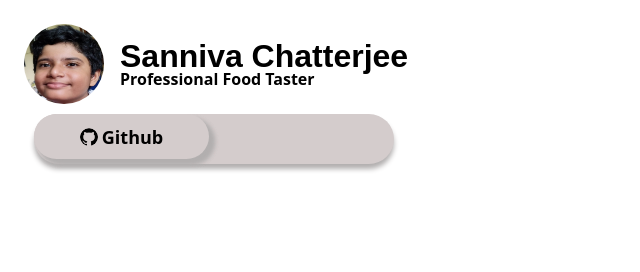
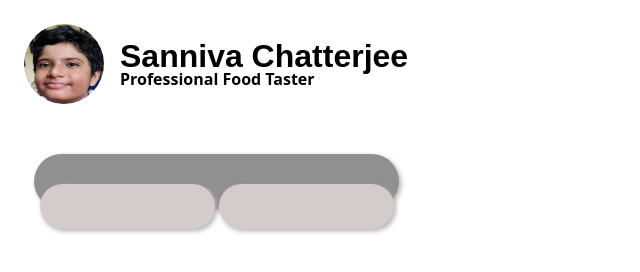
Before and after one commit to RIKUPLAYZ/my-first-website, a plain HTML site: page hacku/index.html in a window 1280 px wide. Shown: the whole page, without its empty margins (0-640 px from the left). Drawn offline with Linux system fonts and the light colour scheme.

Commit message:
DONT SEE THIS

```diff
--- a/hacku/index.html
+++ b/hacku/index.html
@@ -20,13 +20,12 @@
     <div class="container2">
 
         <div class="rectangle">
-    <a href="https://github.com/RIKUPLAYZ" class="rectangle2" style="text-decoration: none;">
-        <div class="rectangle2">
-            <img style="width: 18px; height: 18px;" src="./github-logo.png" />
-            <h3>Github</h3>
+            <div class="rectangle2"></div>
+
+            <div class="rectangle3"></div>
         </div>
-    </a>
-</div>
+
+    </div>
 
 
 </body>
--- a/hacku/op.css
+++ b/hacku/op.css
@@ -28,30 +28,6 @@ h2 {
     font-weight: 600;
     font-family: system-ui, -apple-system, BlinkMacSystemFont, 'Segoe UI', Roboto, Oxygen, Ubuntu, Cantarell, 'Open Sans', 'Helvetica Neue', sans-serif;
 }
-.rectangle {
-    width: 360px;
-    height: 50px;
-    border-radius: 100px;
-    box-shadow: 0px 5px 5px rgb(178, 175, 175);
-    background-color: #d4cccc;
-}
-.container2 {
-    align-items: center;
-    margin-top: 10px;
-    margin-left: 10px;
-
-}
-.rectangle2 {
-    width: 175px;
-    height: 45px;
-    border-radius: 100px;
-    box-shadow: 5px 5px 5px rgb(178, 175, 175);
-    background-color: #d4cccc;
-    display: flex;
-    justify-content: center;
-    align-items: center;
-    gap : 4px;
-}
 h3 {
     font-size: 18px;
     font-weight: 600;
@@ -60,3 +36,47 @@ h3 {
 
 
 }
+.container2 {
+    align-items: center;
+    margin-top: 10px;
+    margin-left: 10px;
+
+}
+.rectangle {
+    width: 365px;
+    height: 55px;
+    border-radius: 50px;
+    box-shadow: 2px 2px 5px rgb(178, 175, 175);
+    background-color: #909090;
+    display : flex;
+    justify-content: center;
+    align-items: center;
+    gap : 4px;
+    margin-top: 50px;
+}
+
+.rectangle2 {
+    width: 175px;
+    height: 45px;
+    border-radius: 50px;
+    box-shadow: 2px 2px 5px rgb(178, 175, 175);
+    background-color: #d4cccc;
+    display: flex;
+    justify-content: center;
+    align-items: center;
+    gap : 4px;
+    margin-top: 50px;
+}
+
+.rectangle3 {
+    width: 175px;
+    height: 45px;
+    border-radius: 50px;
+    box-shadow: 2px 2px 5px rgb(178, 175, 175);
+    background-color: #d4cccc;
+    display: flex;
+    justify-content: center;
+    align-items: center;
+    gap : 4px;
+    margin-top: 50px;
+}
```
Also changed, not shown: hacku/discord-color-icon.svg (added).
